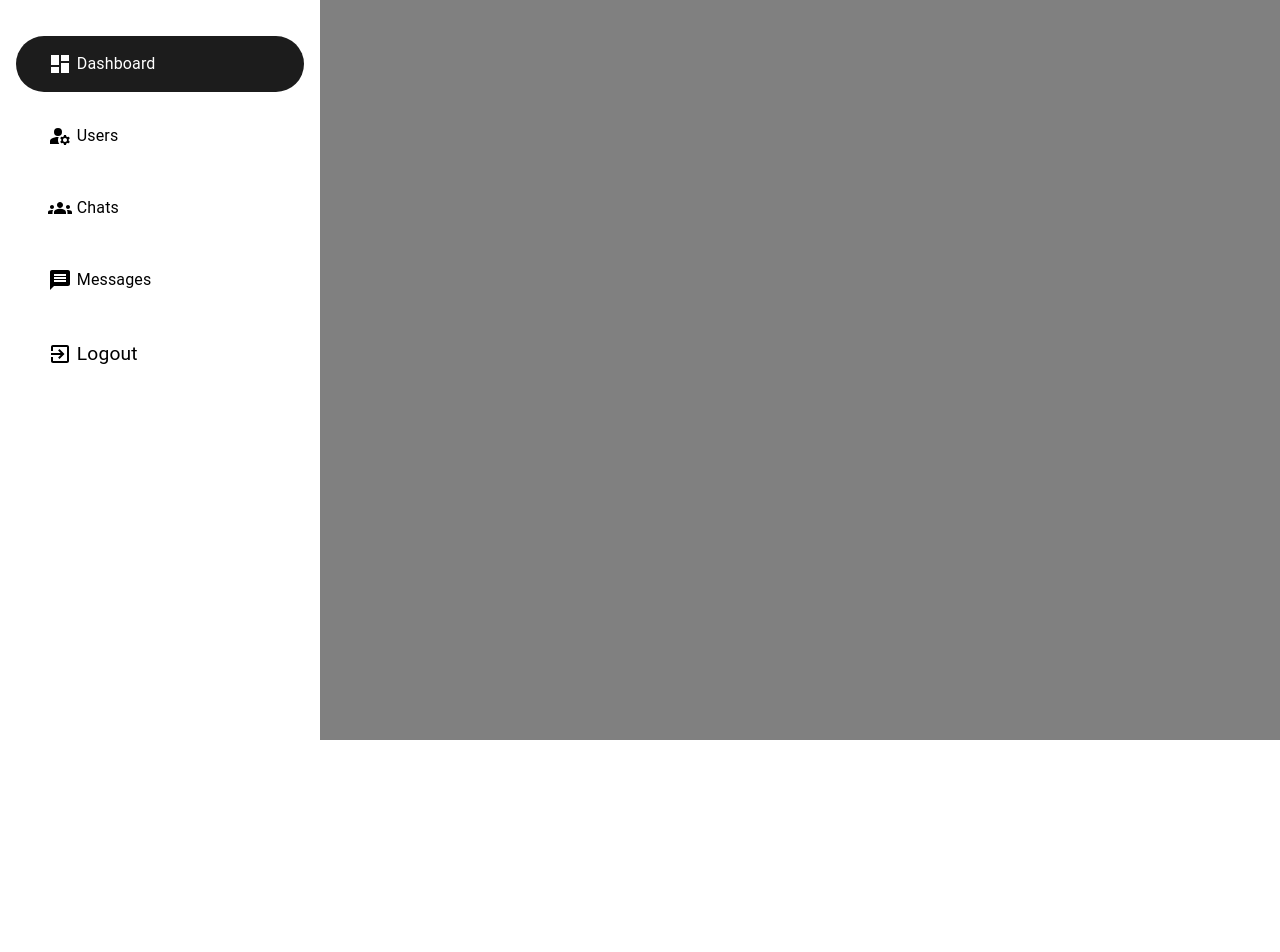
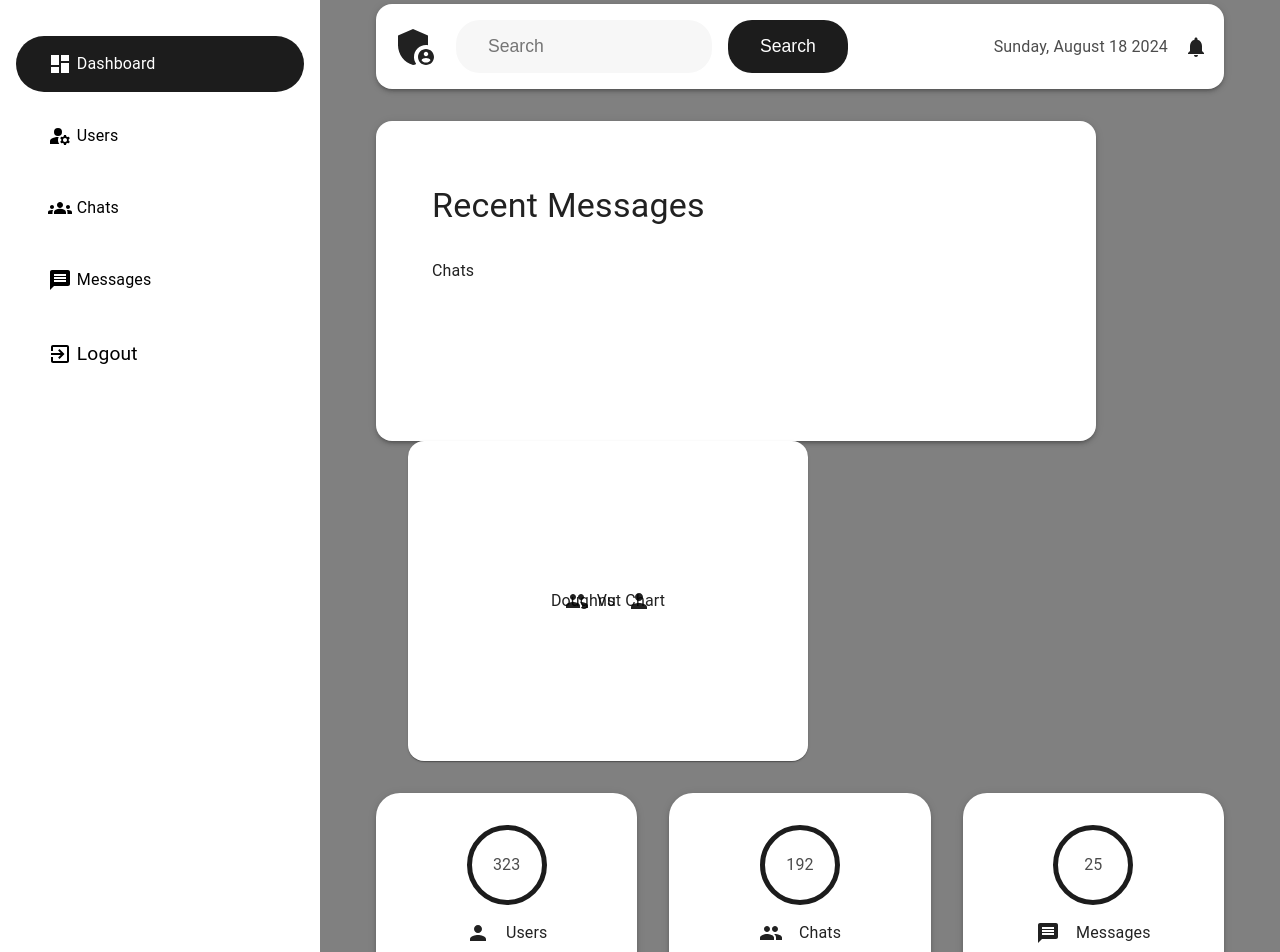
Before and after one commit to Mdsr2op/chatapp-client, a React (Vite) app: page /admin/dashboard in a window 1280 px wide. Shown: the part 60-1012 px from the top of the page. Before the commit the page ends 800 px from the top, so only its background shows below. Built offline with nearby package versions, Linux system fonts and the light colour scheme.

Commit message:
Implemented the basic layout for admin dashboard

```diff
--- a/src/App.jsx
+++ b/src/App.jsx
@@ -11,7 +11,7 @@
 
 const AdminLogin = lazy(() => import("./pages/admin/AdminLogin"));
 const Dashboard = lazy(() => import("./pages/admin/Dashboard"));
-const MessageManangement = lazy(() => import("./pages/admin/MessageManangement"));
+const MessageManangement = lazy(() => import("./pages/admin/MessageManagement"));
 const ChatManagement = lazy(() => import("./pages/admin/ChatManagement"));
 const UserManagement = lazy(() => import("./pages/admin/UserManagement"));
 
--- a/src/components/layout/AdminLayout.jsx
+++ b/src/components/layout/AdminLayout.jsx
@@ -98,11 +98,10 @@
 };
 const AdminLayout = ({ children }) => {
   const [isMenuOpen, setIsMenuOpen] = useState(false);
+
   const handleMobileMenuOpen = (e) => {
     setIsMenuOpen(!isMenuOpen);
   };
-
-
 
   return (
     <Grid container minHeight="100vh">
--- /dev/null
+++ b/src/components/shared/Widget.jsx
@@ -0,0 +1,38 @@
+import { Paper, Stack, Typography } from "@mui/material";
+import React from "react";
+import { matteBlack } from "../constants/color";
+
+const Widget = ({ title, value, Icon }) => (
+    <Paper
+      elevation={3}
+      sx={{
+        padding: "2rem",
+        margin: "2rem 0",
+        borderRadius: "1.5rem",
+        width: "20rem",
+      }}
+    >
+      <Stack alignItems={"center"} spacing={"1rem"}>
+        <Typography
+          sx={{
+            color: "rgba(0,0,0,0.7)",
+            borderRadius: "50%",
+            border: `5px solid ${matteBlack}`,
+            width: "5rem",
+            height: "5rem",
+            display: "flex",
+            justifyContent: "center",
+            alignItems: "center",
+          }}
+        >
+          {value}
+        </Typography>
+        <Stack direction={"row"} spacing={"1rem"} alignItems={"center"}>
+          {Icon}
+          <Typography>{title}</Typography>
+        </Stack>
+      </Stack>
+    </Paper>
+  );
+
+  export default Widget;
--- a/src/components/styles/StyledComponents.jsx
+++ b/src/components/styles/StyledComponents.jsx
@@ -1,6 +1,6 @@
 import { styled } from "@mui/material";
 import { Link as LinkComponent } from "react-router-dom";
-import { gray } from "../constants/color";
+import { gray, matteBlack } from "../constants/color";
 
 export const VisuallyHiddenInput = styled("input")({
     border: 0,
@@ -32,3 +32,27 @@
   border-radius: 1.5rem;
   background-color: ${gray};
 `
+
+export const SearchField = styled("input")`
+  padding: 1rem 2rem;
+  width: 20vmax;
+  border: none;
+  outline: none;
+  border-radius: 1.5rem;
+  background-color: ${gray};
+  font-size: 1.1rem;
+`;
+
+export const CurveButton = styled("button")`
+  border-radius: 1.5rem;
+  padding: 1rem 2rem;
+  border: none;
+  outline: none;
+  cursor: pointer;
+  background-color: ${matteBlack};
+  color: white;
+  font-size: 1.1rem;
+  &:hover {
+    background-color: rgba(0, 0, 0, 0.8);
+  }
+`;
--- a/src/pages/admin/Dashboard.jsx
+++ b/src/pages/admin/Dashboard.jsx
@@ -1,12 +1,129 @@
-import React from 'react'
-import AdminLayout from '../../components/layout/AdminLayout'
+import React from "react";
+import AdminLayout from "../../components/layout/AdminLayout";
+import {
+  AppBar,
+  Box,
+  Container,
+  Paper,
+  Stack,
+  Typography,
+} from "@mui/material";
+import {
+  AdminPanelSettings as AdminPanelSettingsIcon,
+  Group as GroupIcon,
+  Notifications as NotificationsIcon,
+  Person as PersonIcon,
+  Message as MessageIcon,
+} from "@mui/icons-material";
+import moment from "moment";
+import {
+  CurveButton,
+  SearchField,
+} from "../../components/styles/StyledComponents";
+import Widget from "../../components/shared/Widget";
 
+const Appbar = (
+  <Paper
+    elevation={3}
+    sx={{ padding: 2, margin: "2rem 0", borderRadius: "1rem" }}
+  >
+    <Stack direction={"row"} alignItems={"center"} spacing={"1rem"}>
+      <AdminPanelSettingsIcon sx={{ fontSize: "3rem" }} />
+      <SearchField placeholder="Search" />
+
+      <CurveButton>Search</CurveButton>
+      <Box sx={{ flexGrow: 1 }} />
+
+      <Typography
+        sx={{
+          display: { xs: "none", lg: "block" },
+          color: "rgba(0,0,0,0.7)",
+          textAlign: "center",
+        }}
+      >
+        {moment().format("dddd, MMMM DD YYYY")}
+      </Typography>
+
+      <NotificationsIcon />
+    </Stack>
+  </Paper>
+);
+
+const Widgets = (
+  <Stack
+    direction={{
+      xs: "column",
+      sm: "row",
+    }}
+    spacing="2rem"
+    justifyContent="space-between"
+    alignItems={"center"}
+    margin={"2rem 0"}
+  >
+    <Widget title={"Users"} value={323} Icon={<PersonIcon />} />
+    <Widget title={"Chats"} value={192} Icon={<GroupIcon />} />
+    <Widget title={"Messages"} value={25} Icon={<MessageIcon />} />
+
+  </Stack>
+);
 const Dashboard = () => {
   return (
     <AdminLayout>
-      Dashboard
+      <Container component={"main"}>
+        {Appbar}
+        <Stack direction={"row"} spacing={"2rem"} flexWrap={"wrap"}>
+          <Paper
+            elevation={3}
+            sx={{
+              padding: "2rem 3.5rem",
+              borderRadius: "1rem",
+              width: "100%",
+              maxWidth: "45rem",
+              height: "20rem",
+            }}
+          >
+            <Typography margin={"2rem 0"} variant={"h4"}>
+              Recent Messages
+            </Typography>
+            {"Chats"}
+          </Paper>
+
+          <Paper
+            sx={{
+              padding: "1rem",
+              borderRadius: "1rem",
+              display: "flex",
+              justifyContent: "center",
+              alignItems: "center",
+              width: { xs: "100%", sm: "50%" },
+              position: "relative",
+              maxWidth: "25rem",
+              height: "20rem",
+            }}
+          >
+            {"Doughnut Chart"}
+            <Stack
+              direction={"row"}
+              spacing={"0.5em"}
+              sx={{
+                position: "absolute",
+                justifyContent: "center",
+                alignItems: "center",
+                width: "100%",
+                height: "100%",
+              }}
+            >
+              <GroupIcon />
+              <Typography>Vs</Typography>
+              <PersonIcon />
+            </Stack>
+          </Paper>
+        </Stack>
+
+        {Widgets}
+      </Container>
     </AdminLayout>
-  )
-}
+  );
+};
 
-export default Dashboard
+export default Dashboard;
```
